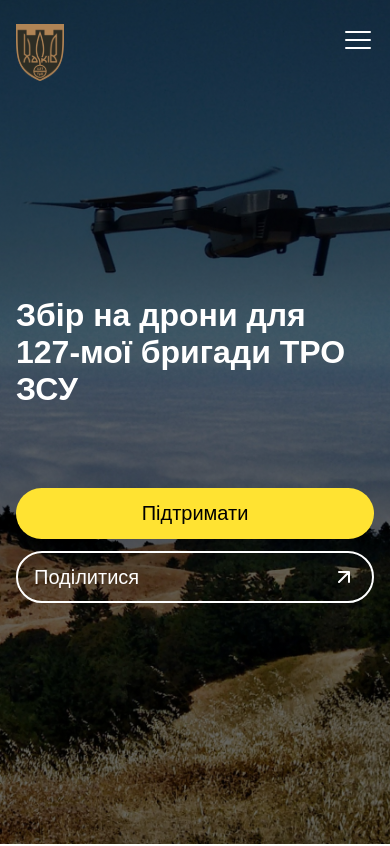
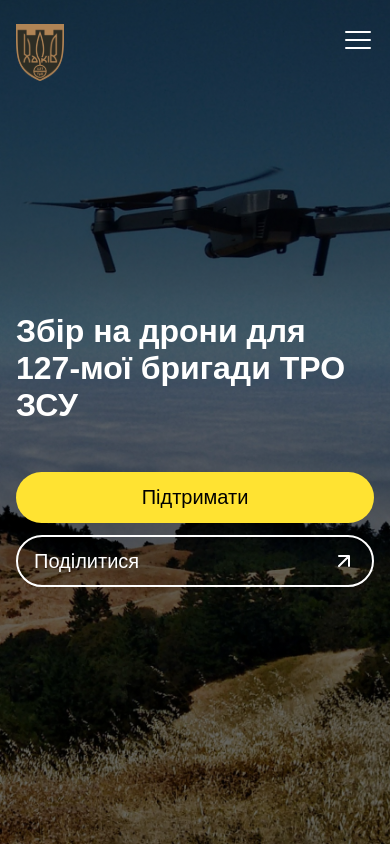
Before and after one commit to baza-trainee/127-zbir, a React (Vite) app: page / in a window 390 px wide. Shown: the top 846 px of the page. Built offline with nearby package versions, Linux system fonts and the light colour scheme; a web font is replaced by a local one.

Commit message:
fix: add breakpoint for gap in hero content

```diff
--- a/src/components/Hero/hero.module.scss
+++ b/src/components/Hero/hero.module.scss
@@ -36,8 +36,12 @@
     align-items: flex-start;
     justify-content: flex-start;
     flex-direction: column;
-    gap: 80px;
+    gap: 48px;
     color: $secondary-text;
+
+    @include mq(tablet) {
+      gap: 80px;
+    }
   }
 
   &_title {
```
